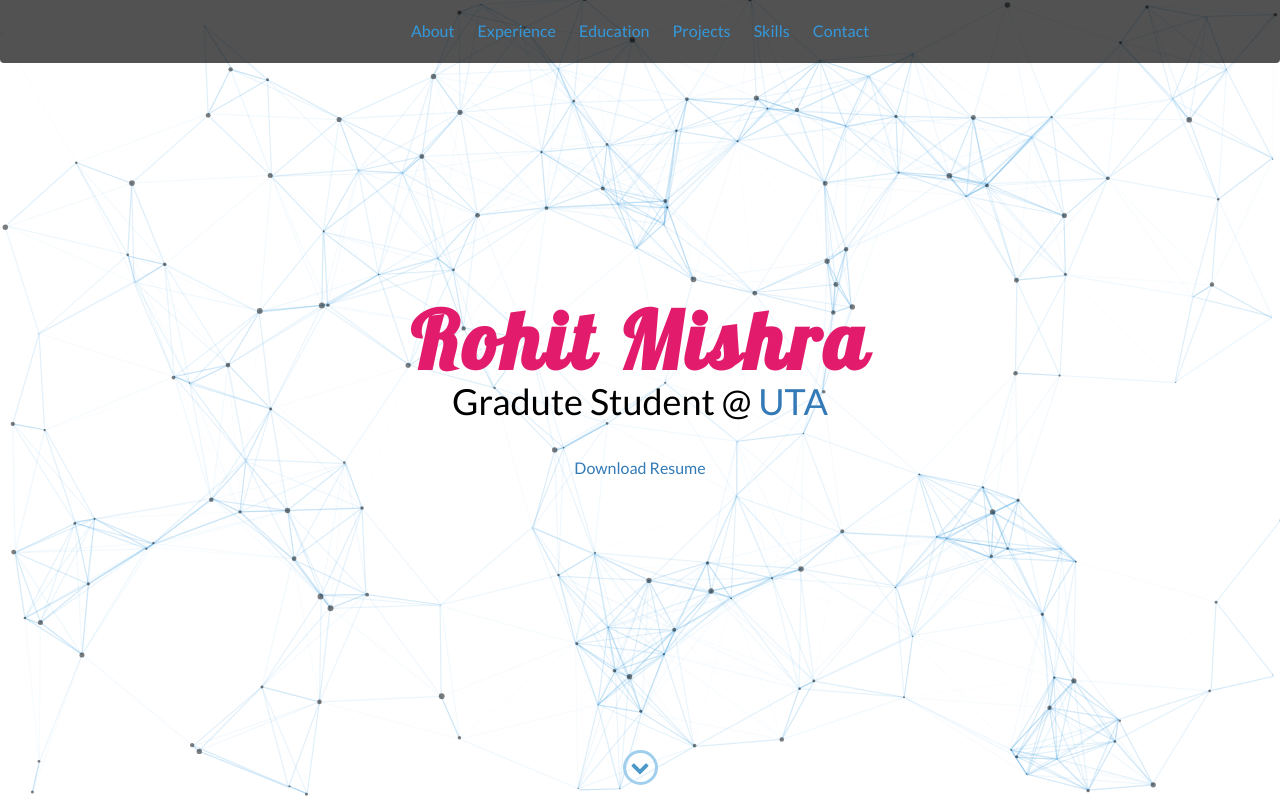
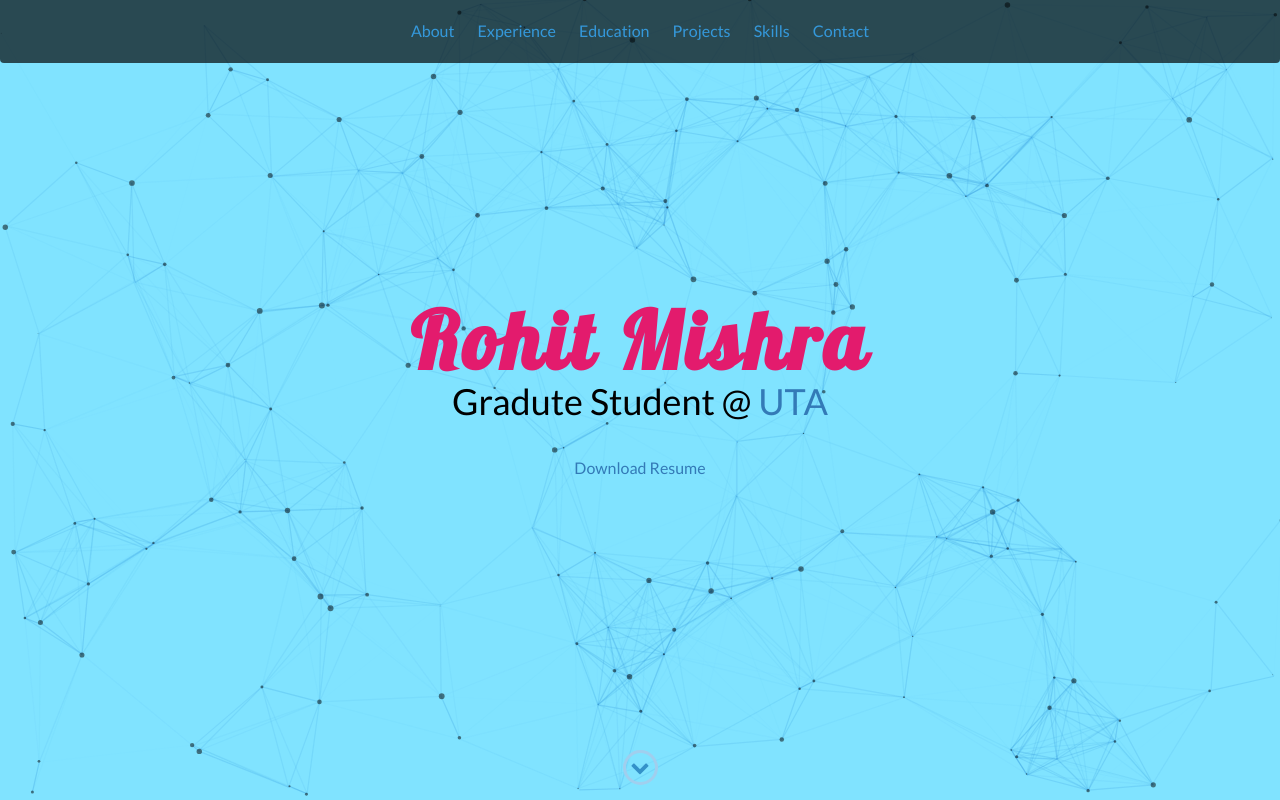
Before and after one commit to r10a/r10a.github.io, a website: page index.html in a window 1280 px wide. Shown: the top 800 px of the page. Drawn offline with nearby package versions, Linux system fonts and the light colour scheme.

Commit message:
Changed banner background

```diff
--- a/css/styles.css
+++ b/css/styles.css
@@ -264,7 +264,7 @@
 #particles-js {
     width: 100%;
     height: 100%;
-    background-color: #fff;
+    background-color: #80e3ff;
     background-image: url('');
     background-size: cover;
     background-position: 50% 50%;
@@ -384,6 +384,7 @@
 #about ul,
 #experience-timeline ul {
     color: #74808a;
+    text-align: left;
 }
 
 #experience {
```
